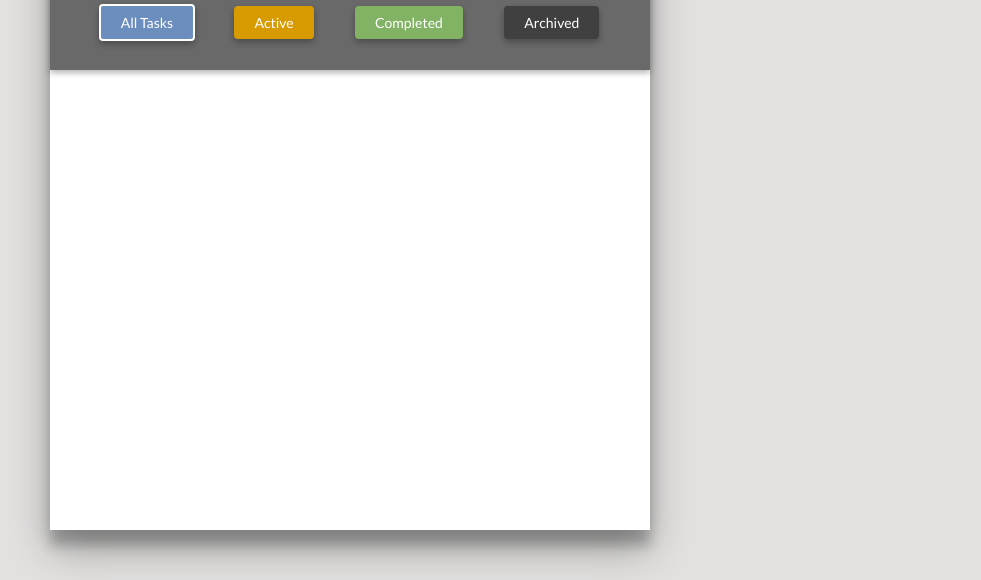
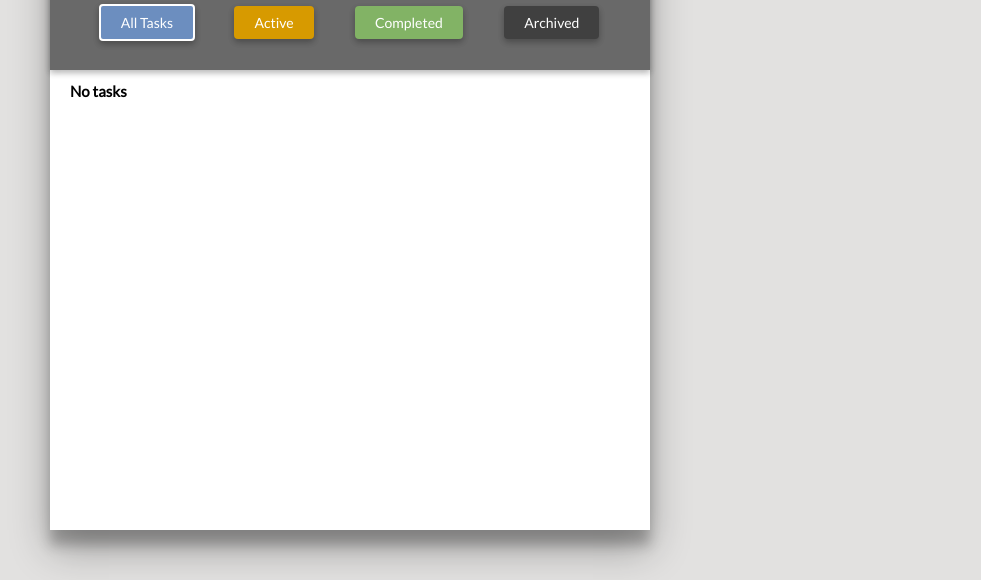
Before and after one commit to nikita-rudenko/evertasker, a React (Create React App) app: page / in a window 1280 px wide. Shown: the part 210-790 px from the top of the page, without its empty margins (275-1256 px from the left). Built offline with nearby package versions, Linux system fonts and the light colour scheme; no server answers.

Commit message:
feat: add fallbacks for no data and change category

```diff
--- a/src/App.jsx
+++ b/src/App.jsx
@@ -1,6 +1,9 @@
-import React, { useContext, useState } from 'react';
+import React, { useContext } from 'react';
+import { useSelector, useDispatch } from 'react-redux';
 import styled, { ThemeProvider, createGlobalStyle } from 'styled-components';
 
+// Actions
+import { actions } from './state/ducks/tasks';
 // Contexts
 import { ThemeContext } from './contexts/ThemeContext';
 // Helpers
@@ -23,10 +26,11 @@ function App() {
         theme: [currentTheme]
     } = useContext(ThemeContext);
 
-    const [openedTaskId, setOpenedTaskId] = useState(null);
-    const changeOpenedTaskId = e => setOpenedTaskId(getFromDataset(e, 'id'));
+    const { openedTaskId, isFullView } = useSelector(state => state.tasks);
 
-    const isFullView = openedTaskId !== null;
+    const dispatch = useDispatch();
+    const changeOpenedTaskId = e =>
+        dispatch(actions.openTask(getFromDataset(e, 'id')));
 
     return (
         <ThemeProvider theme={composeCurrentTheme(currentTheme)}>
--- a/src/components/TaskListContainer/index.jsx
+++ b/src/components/TaskListContainer/index.jsx
@@ -13,12 +13,12 @@ const TaskListContainer = ({
     tasks,
     isLoading,
     openedTaskId,
-    changeOpenedTaskId
+    changeOpenedTaskId,
+    isPristine
 }) => {
-    return (
-        <TaskListContainerSC>
-            {!isLoading && Array.isArray(tasks) ? (
-                tasks.map(task => {
+    const renderTaskList = () => {
+        if (!isLoading && tasks.length) {
+            return tasks.map(task => {
                 const { id, todo, assignees } = task;
 
                 const assigneesStr = `${assignees[0]}${
@@ -38,12 +38,15 @@ const TaskListContainer = ({
                         task={task}
                     />
                 );
-                })
-            ) : (
-                <Loading />
-            )}
-        </TaskListContainerSC>
-    );
+            });
+        } else if (!isLoading && !tasks.length && !isPristine) {
+            return <h2>No tasks</h2>;
+        } else {
+            return <Loading />;
+        }
+    };
+
+    return <TaskListContainerSC>{renderTaskList()}</TaskListContainerSC>;
 };
 
 TaskListContainer.propTypes = {
@@ -51,7 +54,8 @@ TaskListContainer.propTypes = {
     tasks: PropTypes.arrayOf(PropTypes.object),
     error: PropTypes.object,
     changeOpenedTaskId: PropTypes.func.isRequired,
-    openedTaskId: PropTypes.string
+    openedTaskId: PropTypes.string,
+    isPristine: PropTypes.bool
 };
 
 export default TaskListContainer;
--- a/src/containers/DetailsView/index.jsx
+++ b/src/containers/DetailsView/index.jsx
@@ -22,8 +22,6 @@ const DetailsView = ({ openedTaskId, isFullView }) => {
         if (!isLoading && openedTaskId !== null) {
             const task = tasksData.find(task => task.id === openedTaskId);
 
-            if (!task) return <Loading />;
-
             return (
                 <DetailsViewSC isFullView={isFullView}>
                     <DetailsViewHeader title={task.title} />
@@ -31,8 +29,10 @@ const DetailsView = ({ openedTaskId, isFullView }) => {
                     <DetailsViewFooter />
                 </DetailsViewSC>
             );
+        } else if (!isLoading && !tasksData.length) {
+            return <h2>No details to show</h2>;
         } else {
-            return null;
+            return <Loading />;
         }
     };
 
--- a/src/containers/Sidebar/index.jsx
+++ b/src/containers/Sidebar/index.jsx
@@ -14,7 +14,7 @@ import TaskListContainer from '../../components/TaskListContainer';
 
 const Sidebar = ({ isFullView, openedTaskId, changeOpenedTaskId }) => {
     const [
-        { tasksData, isLoading, error },
+        { tasksData, isLoading, error, isPristine },
         currentCategory,
         changeCategory
     ] = useGetTaskList();
@@ -34,6 +34,7 @@ const Sidebar = ({ isFullView, openedTaskId, changeOpenedTaskId }) => {
                 tasks={tasksData}
                 isLoading={isLoading}
                 error={error}
+                isPristine={isPristine}
                 openedTaskId={openedTaskId}
                 changeOpenedTaskId={changeOpenedTaskId}
             />
--- a/src/state/ducks/tasks/actions.js
+++ b/src/state/ducks/tasks/actions.js
@@ -6,3 +6,9 @@ export const getTasks = currentCategory => ({
     type: types.GET_TASKS_REQUEST,
     currentCategory
 });
+
+
+export const openTask = id => ({
+    type: types.OPEN_TASK,
+    payload: id
+});
--- a/src/state/ducks/tasks/reducers.js
+++ b/src/state/ducks/tasks/reducers.js
@@ -4,7 +4,10 @@ import * as types from './types';
 
 export const initialState = {
     tasksData: [],
+    openedTaskId: null,
+    isFullView: false,
     error: {},
+    isPristine: true,
     isLoading: false
 };
 
@@ -13,13 +16,16 @@ export const reducer = (state = initialState, { type, payload }) => {
     case types.GET_TASKS_REQUEST:
         return {
             ...state,
+            openedTaskId: null,
+            isPristine: false,
             isLoading: true
         };
 
     case types.GET_TASKS_SUCCESS:
         return {
             ...state,
-            tasksData: payload,
+            tasksData: payload.tasksData,
+            openedTaskId: payload.openedTaskId,
             isLoading: false
         };
 
@@ -30,6 +36,13 @@ export const reducer = (state = initialState, { type, payload }) => {
             isLoading: false
         };
 
+    case types.OPEN_TASK:
+        return {
+            ...state,
+            isFullView: true,
+            openedTaskId: payload
+        };
+
     default:
         return state;
     }
--- a/src/state/ducks/tasks/sagas.js
+++ b/src/state/ducks/tasks/sagas.js
@@ -1,7 +1,9 @@
-import { put, takeLatest, call } from 'redux-saga/effects';
+import { put, takeLatest, call, select } from 'redux-saga/effects';
 
 // Actions
 import * as types from './types';
+// Selectors
+import * as selectors from './selectors';
 // API
 import { getTasks } from '../../../api/tasks';
 
@@ -10,16 +12,25 @@ import { getTasks } from '../../../api/tasks';
 function* doGetTasks({ currentCategory }) {
     try {
         const { data } = yield call(getTasks);
+        const isFullView = yield select(selectors.getIsFullView);
+
+        const dataByCategory = data.tasks.filter(task => {
+            if (currentCategory === task.status || currentCategory === 0) {
+                return task;
+            } else {
+                return null;
+            }
+        });
 
         yield put({
             type: types.GET_TASKS_SUCCESS,
-            payload: data.tasks.filter(task => {
-                if (currentCategory === task.status || currentCategory === 0) {
-                    return task;
-                } else {
-                    return null;
-                }
-            })
+            payload: {
+                tasksData: dataByCategory,
+                openedTaskId:
+                    dataByCategory.length > 0 && isFullView
+                        ? dataByCategory[0].id
+                        : null
+            }
         });
     } catch (error) {
         yield put({
--- /dev/null
+++ b/src/state/ducks/tasks/selectors.js
@@ -0,0 +1 @@
+export const getIsFullView = state => state.tasks.isFullView;
--- a/src/state/ducks/tasks/types.js
+++ b/src/state/ducks/tasks/types.js
@@ -1,3 +1,5 @@
 export const GET_TASKS_REQUEST = 'GET_TASKS_REQUEST';
 export const GET_TASKS_SUCCESS = 'GET_TASKS_SUCCESS';
 export const GET_TASKS_FAILURE = 'GET_TASKS_FAILURE';
+
+export const OPEN_TASK = 'OPEN_TASK';
```
Lines whose indentation alone changed are shown as unchanged.
